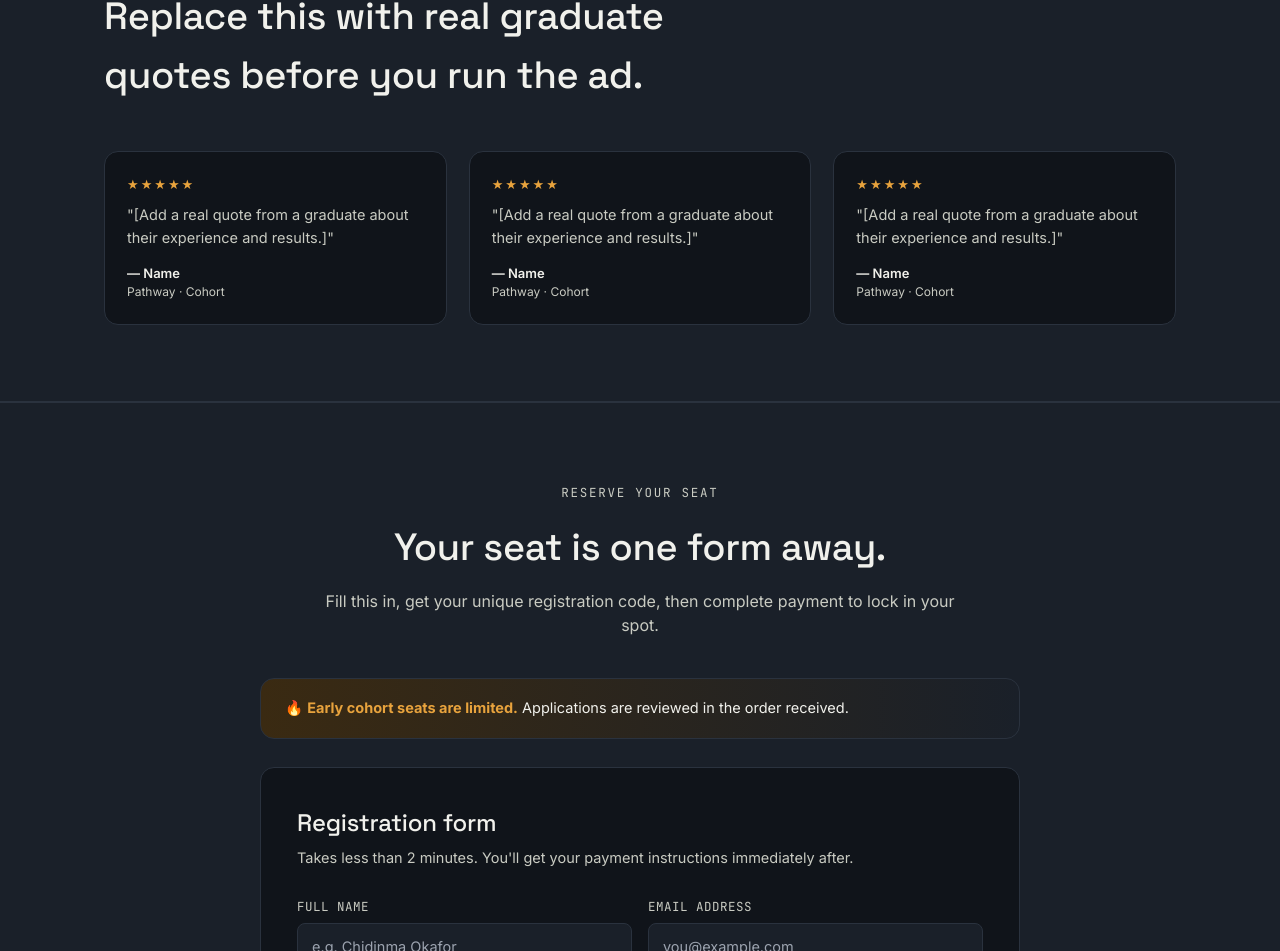
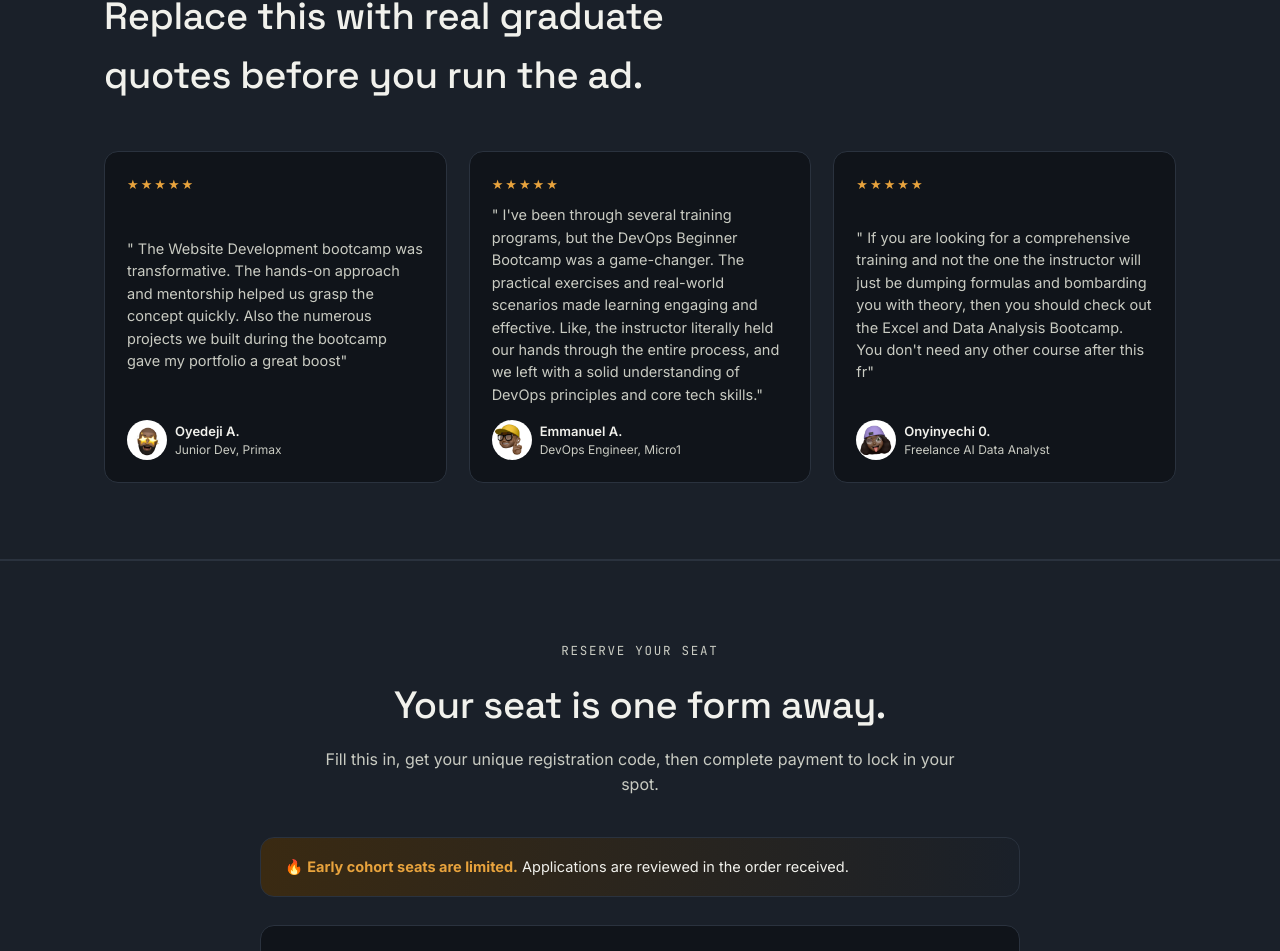
Before and after one commit to KodenOps/techwithlumii, a Next.js app: page /bootcamp in a window 1280 px wide. Shown: the part 2242-3193 px from the top of the page. Built offline with nearby package versions, Linux system fonts and the light colour scheme.

Commit message:
fix testimonial shit

```diff
--- a/src/app/bootcamp/page.tsx
+++ b/src/app/bootcamp/page.tsx
@@ -4,6 +4,8 @@ import { useState, useRef, type FormEvent } from 'react';
 import { Space_Grotesk, Inter, JetBrains_Mono } from 'next/font/google';
 import Link from 'next/link';
 import courseDetails from '@/app/data/courseDetails';
+import testimonials from '../data/testimonials';
+import Image from 'next/image';
 
 const spaceGrotesk = Space_Grotesk({
   subsets: ['latin'],
@@ -331,11 +333,18 @@ export default function BootcampPage() {
             <h2>Replace this with real graduate quotes before you run the ad.</h2>
           </div>
           <div className="proof-grid">
-            {[1, 2, 3].map((i) => (
-              <div className="quote" key={i}>
+            {testimonials.slice(0,3).map((i) => (
+              <div className="quote flex flex-col justify-between bg-red-200 h-full" key={i.name} >
                 <div className="stars">★★★★★</div>
-                <p>&quot;[Add a real quote from a graduate about their experience and results.]&quot;</p>
-                <div className="who">— Name<span>Pathway · Cohort</span></div>
+                <p>&quot; {i.quote}&quot;</p>
+            <div className="who  bottom-4  w-full flex items-center justify-start gap-2">
+                    <Image src={i.image} alt='avatar' className='rounded-full w-10 h-10'/>
+                    <p className='w-full'>{i.name}
+                <span>{i.role}</span>
+                </p>
+
+
+                </div>
               </div>
             ))}
           </div>
```
